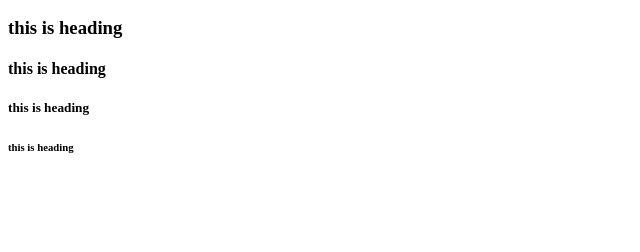
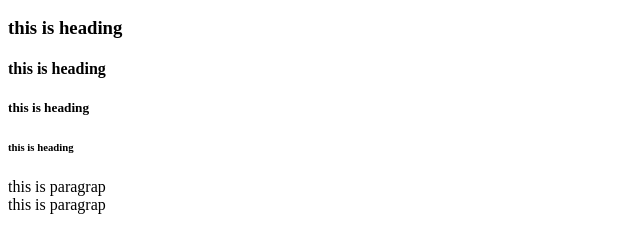
Before and after one commit to akashpavi22041999/w3school-learn-html, a plain HTML site: page index.html in a window 1280 px wide. Shown: the part 208-460 px from the top of the page, without its empty margins (0-640 px from the left). Drawn offline with Linux system fonts and the light colour scheme.

Commit message:
p inside br

```diff
--- a/index.html
+++ b/index.html
@@ -15,6 +15,9 @@
   <h4>this is heading</h4>
   <h5>this is heading</h5>
   <h6>this is heading</h6>
+  <p> this is paragrap <br>
+      this is paragrap
+  </p>
 </body>
 
 </html>
```
